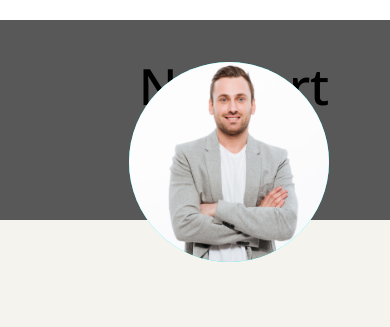
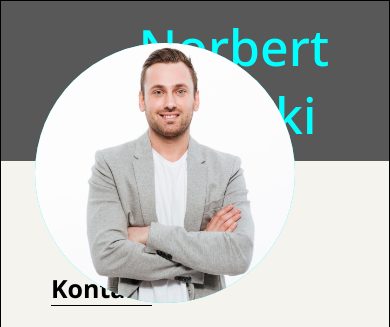
Before and after one commit to akixd/cvv, a plain HTML site: page index.html in a window 390 px wide. Shown: the top 327 px of the page. Drawn offline with Linux system fonts and the light colour scheme; a web font is replaced by a local one.

Commit message:
Some changes, deleted responsive

```diff
--- a/styles.css
+++ b/styles.css
@@ -7,21 +7,23 @@ html, body {
     margin: 0;
     display: flex;
     justify-content: center;
-    align-items: center;
+    align-items: flex-start;
+    overflow: hidden;
 }
 
 #main {
-    position: relative;
     max-width: 1200px;
-    height: 100%;
+    min-height: 100%;
     background-color: #f4f3ee;
-    margin-top: 10%;
+
+    border: solid 1px black;
+    margin-bottom: 20px;
 }
 
 #top {
     text-align: center;
     background-color: rgb(88, 88, 88);
-    height: 20%;
+    padding: 80px 0;
     width: auto;
     position: relative;
 }
@@ -43,15 +45,15 @@ html, body {
     position: absolute;
     top: 5vh;
     left: 4vh;
-    height: 300px;
-    width: 300px;
+    height: 260px;
+    width: 260px;
     background-color: aqua;
     border-radius: 60%;
 }
 
 #photo img {
-    width: 300px;
-    height: 300px;
+    width: 260px;
+    height: 260px;
     border-radius: 60%;
 }
 
@@ -98,15 +100,24 @@ p {
     border-radius: 10px;
 }
 
+
+
+
+/*
+
 @media (max-width: 768px) {
 
+    #main {
+        height: 230vh;
+    }
+
     #top {
-        position: relative;
+
         display: flex;
         flex-direction: column;
         align-items: center;
         width: auto;
-        height: auto;
+        height: 30vh;
     }
 
     #name {
@@ -139,5 +150,5 @@ p {
     }
 
 
-
 }
+    */
```
